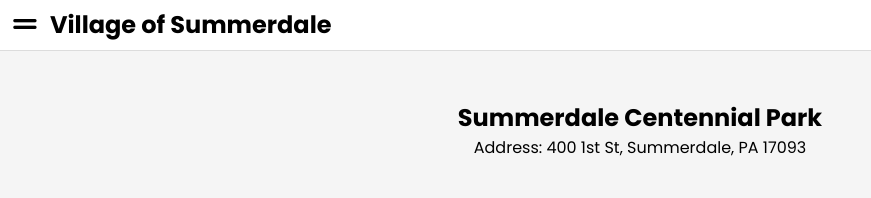
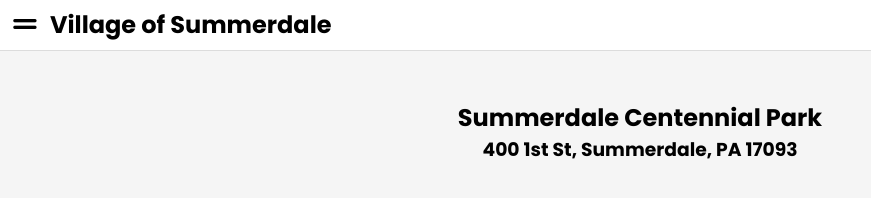
Before and after one commit to maxsspot/urban-adventure, a plain HTML site: page parks.html in a window 1280 px wide. Shown: the whole page, without its empty margins (0-871 px from the left). Drawn offline with Linux system fonts and the light colour scheme.

Commit message:
Update parks.html

```diff
--- a/parks.html
+++ b/parks.html
@@ -27,7 +27,7 @@
 		<br><br><br><br>
 		<div class = "content">
 			<h2>Summerdale Centennial Park</h2>
-			<p>Address: 400 1st St, Summerdale, PA 17093</p>
+			<h3>400 1st St, Summerdale, PA 17093</h3>
 		</div>
 	</body>
 </html>
```
